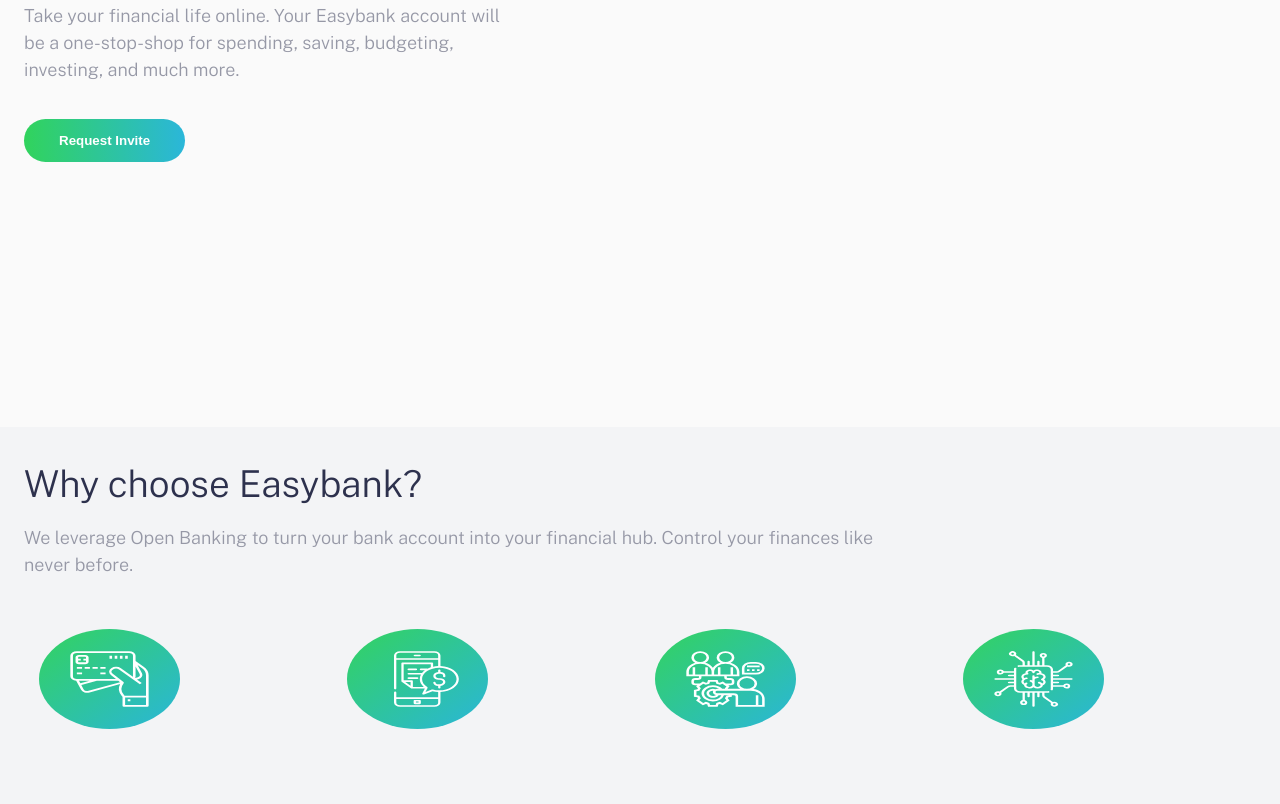
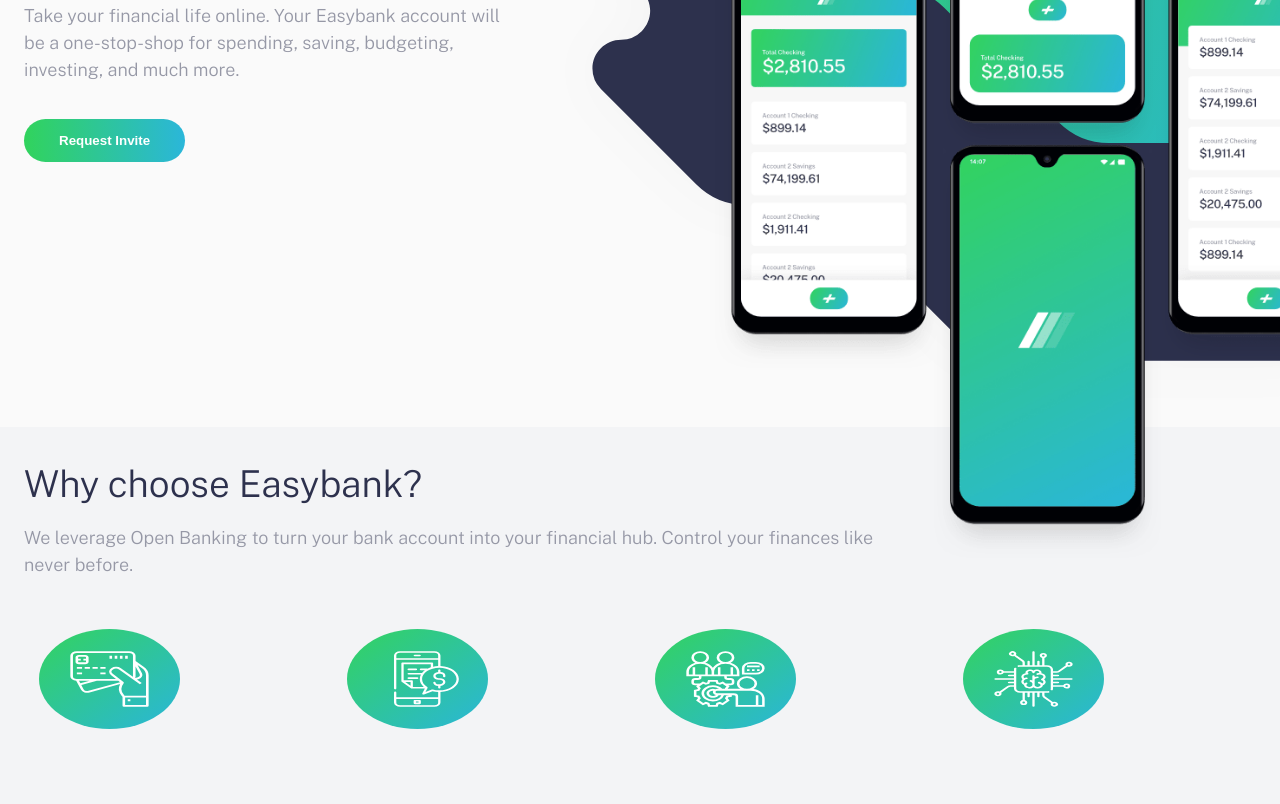
Before and after one commit to SriRamB-max/EasyBank-landingPage, a plain HTML site: page index.html in a window 1280 px wide. Shown: the part 288-1092 px from the top of the page. Drawn offline with nearby package versions, Linux system fonts and the light colour scheme; the site is published under a folder, as on GitHub Pages, so addresses that start at the root find nothing.

Commit message:
changes in img

```diff
--- a/style.css
+++ b/style.css
@@ -260,7 +260,7 @@
 
 .hero_image {
     position: relative;
-    background-image: url(/images/bg-intro-mobile.svg);
+    background-image: url(./images/bg-intro-mobile.svg);
     background-size: cover;
     background-repeat: no-repeat;
     background-position: center center;
@@ -273,7 +273,7 @@
     position: absolute;
     width: 100%;
     height: 100%;
-    background-image: url('/images/image-mockups.png');
+    background-image: url('./images/image-mockups.png');
     background-size: 75%;
     background-repeat: no-repeat;
     background-position: center bottom;
@@ -504,7 +504,7 @@
         content: "";
         position: absolute;
         height: 100%;
-        background-image: url('/images/bg-intro-desktop.svg');
+        background-image: url('./images/bg-intro-desktop.svg');
         background-repeat: no-repeat;
         width: 100%;
         background-size: 122%;
```
